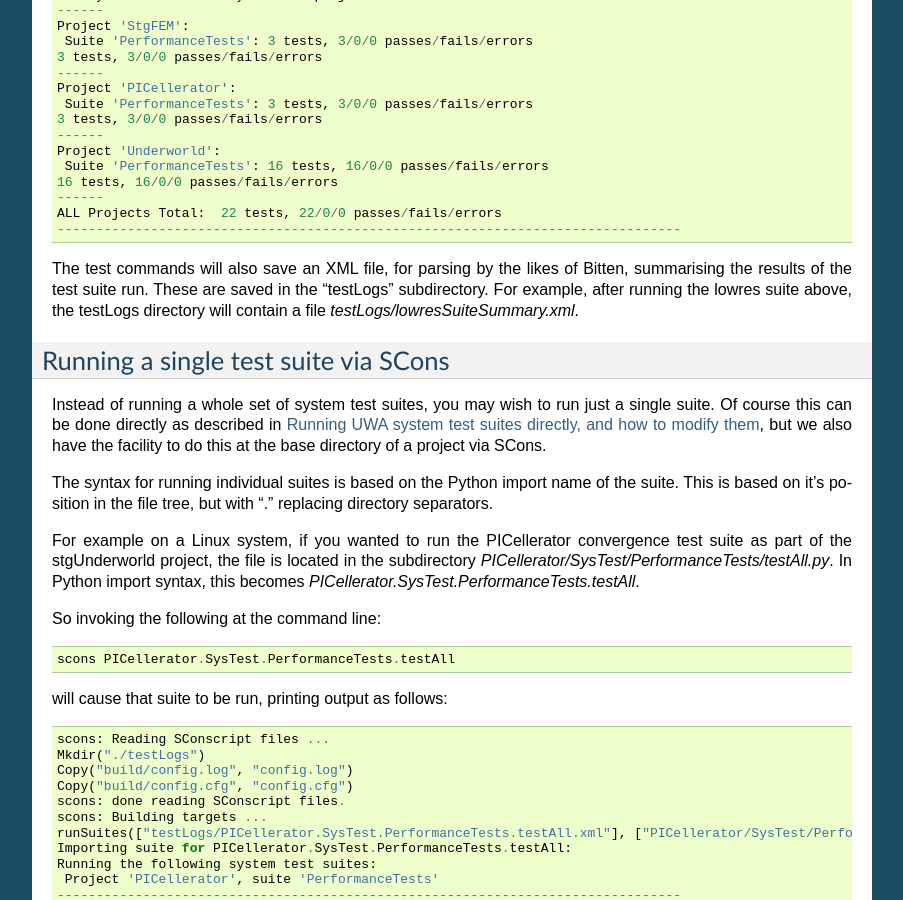
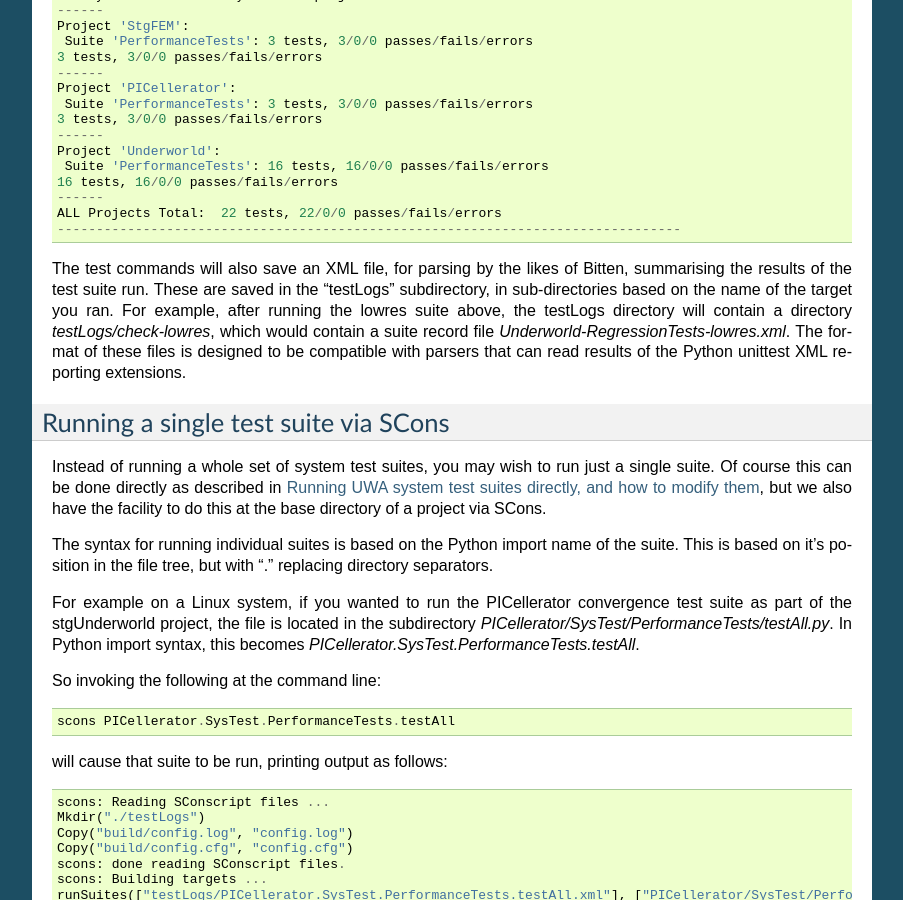
Before and after one commit to PatSunter/credo, a Sphinx documentation site: the page built from doc/examples/run-systest-scons.rst, in a window 1280 px wide and 900 px high, scrolled down 1700 px. Shown: the whole window, without its empty margins (198-1101 px from the left). Built offline with Sphinx 7.4.7, drawn with Linux system fonts in a browser that asks for light colours; some of the changed text lies outside the part shown.

Commit message:
Updated the UWA docs to reflect recent changes in how XML records of test suites are saved.

```diff
--- a/doc/examples/run-systest-scons.rst
+++ b/doc/examples/run-systest-scons.rst
@@ -32,7 +32,8 @@ stgUnderworld base directory::
 
 which will invoke a series of system tests.
 
-  .. note:: You no longer need to run "./scons", as UWA now prints a summary
+  .. note:: You no longer need to run a custom scons executable from the
+     local directory (e.g. "./scons.py"), as UWA is now able to print a summary
      using the standard scons executable.
 
 The output printed after running this command should start with something like
@@ -109,8 +110,12 @@ totals sorted by project, for example::
 
 The test commands will also save an XML file, for parsing by the likes of
 Bitten, summarising the results of the test suite run. These are saved in the
-"testLogs" subdirectory. For example, after running the lowres suite above, the
-testLogs directory will contain a file `testLogs/lowresSuiteSummary.xml`.
+"testLogs" subdirectory, in sub-directories based on the name of the target
+you ran. For example, after running the lowres suite above, the
+testLogs directory will contain a directory `testLogs/check-lowres`, which
+would contain a suite record file `Underworld-RegressionTests-lowres.xml`.
+The format of these files is designed to be compatible with parsers that
+can read results of the Python unittest XML reporting extensions.
 
 Running a single test suite via SCons
 ^^^^^^^^^^^^^^^^^^^^^^^^^^^^^^^^^^^^^
@@ -138,8 +143,9 @@ will cause that suite to be run, printing output as follows:
 .. literalinclude:: SConsOutput/scons-PICellerator-suite.txt
 
 ..and an XML log of the suite results will also be created in the `testLogs`
-directory: in this case called
-`testLogs/PICellerator.SysTest.PerformanceTests.testAll.xml`.
+directory: in this case in the subdirectory
+`PICellerator.SysTest.PerformanceTests`, containing a record of the one suite
+ran `PICellerator-PerformanceTests.xml`.
 
 .. TODO: would be good to have a section here about how to add System tests to a
    project, via SCons. Or perhaps in the appendix.
```
